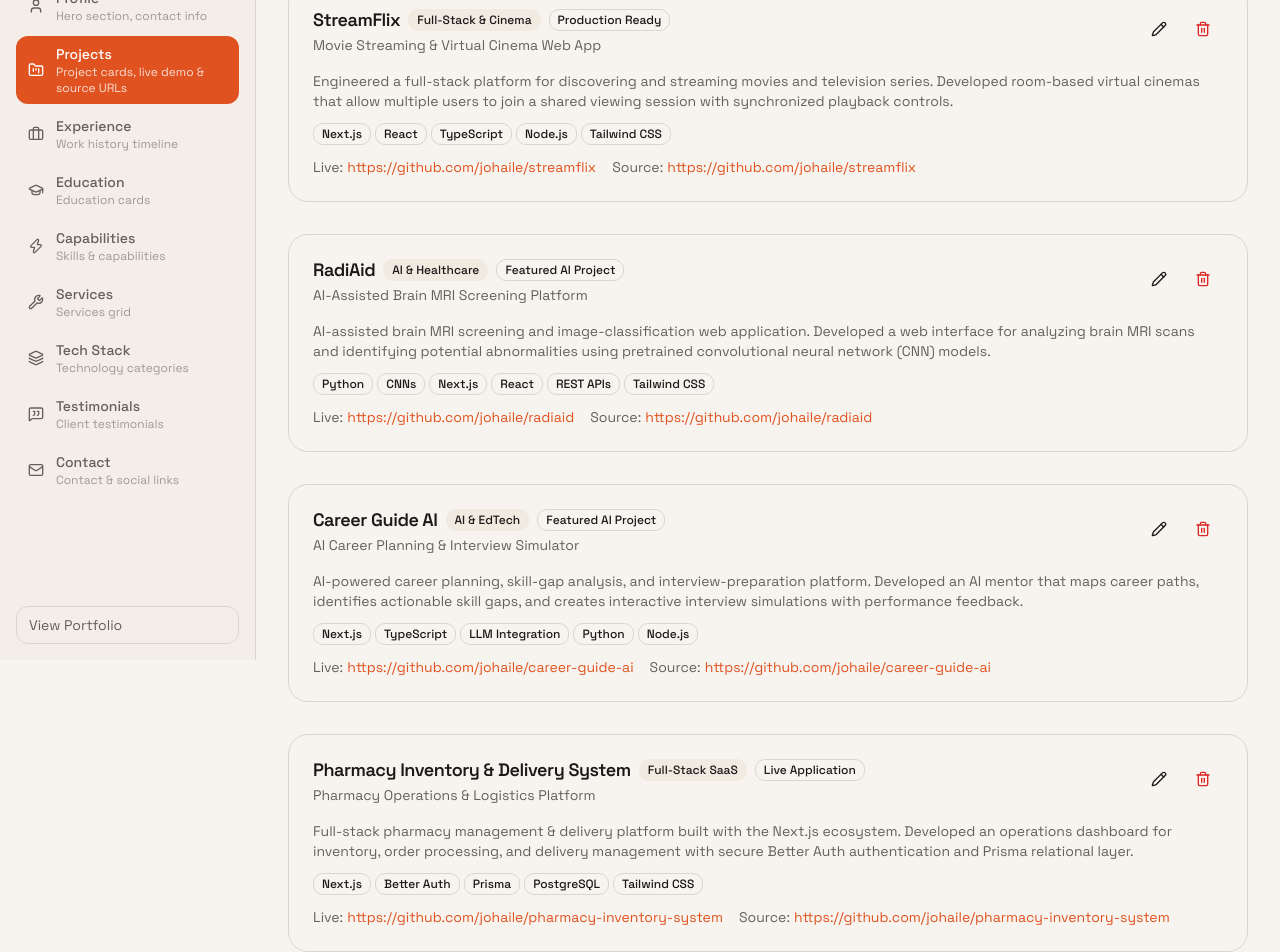
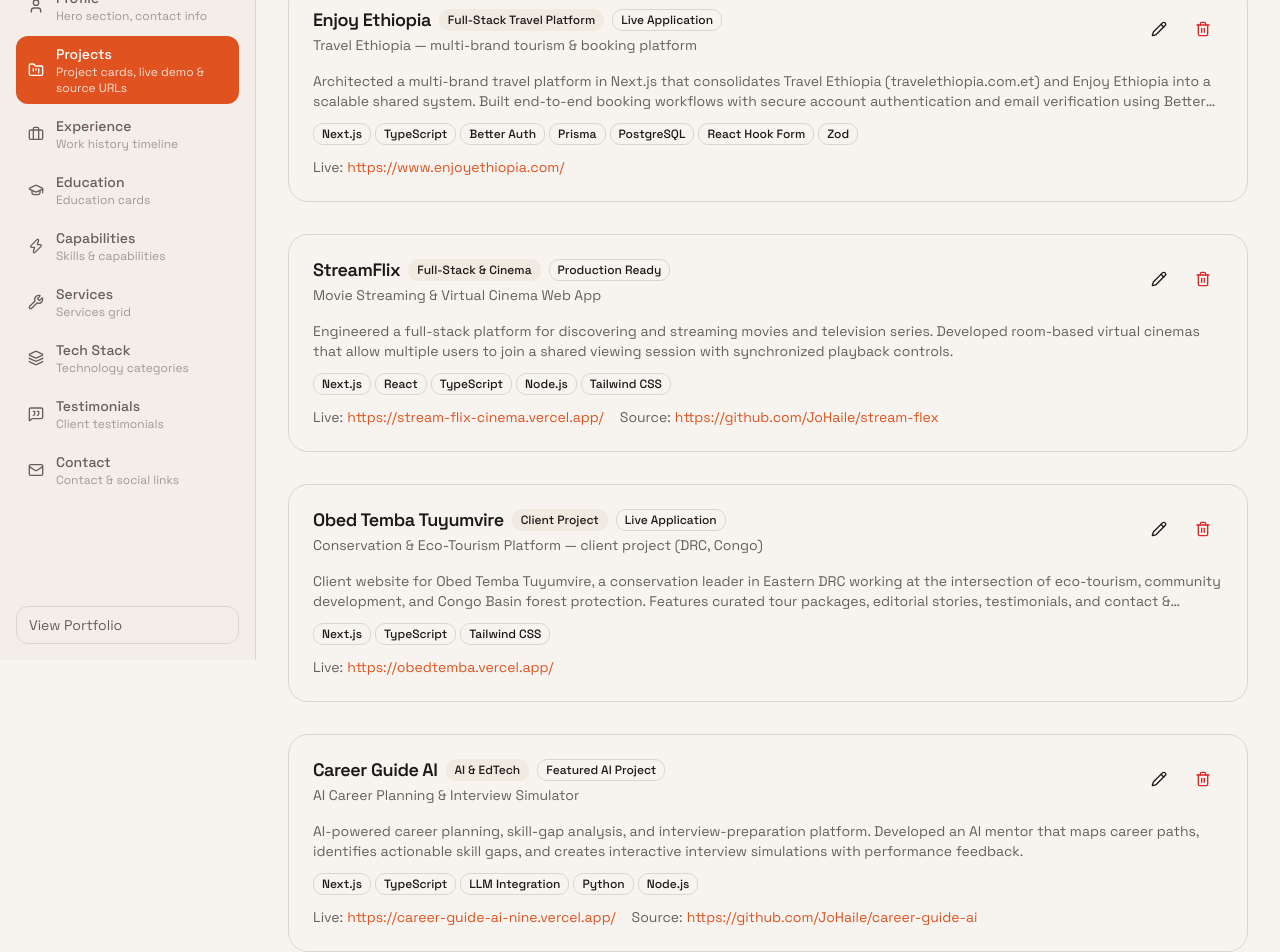
Before and after one commit to JoHaile/portfolio_2, a Next.js app: page /dashboard/projects in a window 1280 px wide. Shown: the part 140-1092 px from the top of the page. Built offline with nearby package versions, Linux system fonts and the light colour scheme.

Commit message:
and added the resume

```diff
--- a/components/shared/ProjectCard.tsx
+++ b/components/shared/ProjectCard.tsx
@@ -32,8 +32,9 @@
   className,
   style,
 }: ProjectCardProps) {
-  const actualLiveUrl = liveUrl || "https://github.com/johaile"
-  const actualSourceUrl = sourceUrl || "https://github.com/johaile"
+  const hasLiveUrl = Boolean(liveUrl)
+  const hasSourceUrl = Boolean(sourceUrl)
+  const hasActions = hasLiveUrl || hasSourceUrl
 
   return (
     <article
@@ -91,9 +92,11 @@
           ))}
         </div>
 
+        {hasActions && (
           <div className="mt-auto flex items-center gap-2 pt-4 border-t border-border/50">
+            {hasLiveUrl && (
               <a
-            href={actualLiveUrl}
+                href={liveUrl}
                 target="_blank"
                 rel="noopener noreferrer"
                 className="group/btn flex-1 inline-flex cursor-pointer items-center justify-center gap-1.5 rounded-xl bg-primary px-3.5 py-2.5 text-xs font-semibold text-primary-foreground transition-all duration-200 hover:-translate-y-0.5 hover:bg-primary/90 hover:shadow-sm"
@@ -101,8 +104,10 @@
                 View Live
                 <ExternalLink className="size-3.5 transition-transform duration-200 group-hover/btn:translate-x-0.5" />
               </a>
+            )}
+            {hasSourceUrl && (
               <a
-            href={actualSourceUrl}
+                href={sourceUrl}
                 target="_blank"
                 rel="noopener noreferrer"
                 className="group/btn flex-1 inline-flex cursor-pointer items-center justify-center gap-1.5 rounded-xl border border-border bg-card px-3.5 py-2.5 text-xs font-semibold text-foreground transition-all duration-200 hover:-translate-y-0.5 hover:bg-muted hover:shadow-sm"
@@ -110,7 +115,9 @@
                 <GitBranch className="size-3.5 text-muted-foreground transition-colors group-hover/btn:text-foreground" />
                 Source Code
               </a>
+            )}
           </div>
+        )}
       </div>
     </article>
   )
--- a/data/projects.ts
+++ b/data/projects.ts
@@ -1,77 +1,95 @@
 export interface Project {
-  category: string
-  status: string
-  title: string
-  subtitle?: string
-  description: string
-  highlights?: string[]
-  imageSrc: string
-  imageAlt: string
-  liveUrl?: string
-  sourceUrl?: string
-  techStack: string[]
+  category: string;
+  status: string;
+  title: string;
+  subtitle?: string;
+  description: string;
+  highlights?: string[];
+  imageSrc: string;
+  imageAlt: string;
+  liveUrl?: string;
+  sourceUrl?: string;
+  techStack: string[];
 }
 
 export const projects: Project[] = [
+  {
+    category: "Full-Stack Travel Platform",
+    status: "Live Application",
+    title: "Enjoy Ethiopia",
+    subtitle: "Travel Ethiopia — multi-brand tourism & booking platform",
+    description:
+      "Architected a multi-brand travel platform in Next.js that consolidates Travel Ethiopia (travelethiopia.com.et) and Enjoy Ethiopia into a scalable shared system. Built end-to-end booking workflows with secure account authentication and email verification using Better Auth, and modeled booking, customer, and operational data in PostgreSQL with Prisma.",
+    highlights: [
+      "Architected a shared multi-brand platform consolidating Travel Ethiopia & Enjoy Ethiopia",
+      "Built end-to-end booking flows with Better Auth authentication & email verification",
+      "Modeled relational booking, customer, and operational data in PostgreSQL with Prisma",
+    ],
+    imageSrc:
+      "https://images.unsplash.com/photo-1547471080-7cc2caa01a7e?w=800&h=500&fit=crop&q=80",
+    imageAlt: "Enjoy Ethiopia multi-brand tourism & booking platform",
+    liveUrl: "https://www.enjoyethiopia.com/",
+    techStack: [
+      "Next.js",
+      "TypeScript",
+      "Better Auth",
+      "Prisma",
+      "PostgreSQL",
+      "React Hook Form",
+      "Zod",
+    ],
+  },
   {
     category: "Full-Stack & Cinema",
     status: "Production Ready",
     title: "StreamFlix",
     subtitle: "Movie Streaming & Virtual Cinema Web App",
-        description: "Engineered a full-stack platform for discovering and streaming movies and television series. Developed room-based virtual cinemas that allow multiple users to join a shared viewing session with synchronized playback controls.",
+    description:
+      "Engineered a full-stack platform for discovering and streaming movies and television series. Developed room-based virtual cinemas that allow multiple users to join a shared viewing session with synchronized playback controls.",
     highlights: [
       "Engineered room-based virtual cinemas for multi-user synchronized watch parties",
       "Implemented full-stack streaming workflows & responsive viewing interface",
     ],
-        imageSrc: "https://images.unsplash.com/photo-1574375927938-d5a98e8ffe85?w=800&h=500&fit=crop&q=80",
+    imageSrc:
+      "https://images.unsplash.com/photo-1574375927938-d5a98e8ffe85?w=800&h=500&fit=crop&q=80",
     imageAlt: "StreamFlix Movie Streaming & Virtual Cinema Platform",
-        liveUrl: "https://github.com/johaile/streamflix",
-        sourceUrl: "https://github.com/johaile/streamflix",
-        techStack: [
-            "Next.js",
-            "React",
-            "TypeScript",
-            "Node.js",
-            "Tailwind CSS",
-          ],
+    liveUrl: "https://stream-flix-cinema.vercel.app/",
+    sourceUrl: "https://github.com/JoHaile/stream-flex",
+    techStack: ["Next.js", "React", "TypeScript", "Node.js", "Tailwind CSS"],
   },
   {
-        category: "AI & Healthcare",
-        status: "Featured AI Project",
-        title: "RadiAid",
-        subtitle: "AI-Assisted Brain MRI Screening Platform",
-        description: "AI-assisted brain MRI screening and image-classification web application. Developed a web interface for analyzing brain MRI scans and identifying potential abnormalities using pretrained convolutional neural network (CNN) models.",
+    category: "Client Project",
+    status: "Live Application",
+    title: "Obed Temba Tuyumvire",
+    subtitle: "Conservation & Eco-Tourism Platform — client project (DRC, Congo)",
+    description:
+      "Client website for Obed Temba Tuyumvire, a conservation leader in Eastern DRC working at the intersection of eco-tourism, community development, and Congo Basin forest protection. Features curated tour packages, editorial stories, testimonials, and contact & speaking-inquiry flows.",
     highlights: [
-            "Integrated pretrained CNN models for medical-image classification",
-            "Presented predicted condition, severity estimate, and model confidence scores",
+      "Client project for a conservation leader based in the DRC, Congo",
+      "Eco-tourism & community development hub with curated tour packages",
     ],
-        imageSrc: "https://images.unsplash.com/photo-1576091160399-112ba8d25d1d?w=800&h=500&fit=crop&q=80",
-        imageAlt: "RadiAid AI-Assisted Brain MRI Screening Platform",
-        liveUrl: "https://github.com/johaile/radiaid",
-        sourceUrl: "https://github.com/johaile/radiaid",
-        techStack: [
-            "Python",
-            "CNNs",
-            "Next.js",
-            "React",
-            "REST APIs",
-            "Tailwind CSS",
-          ],
+    imageSrc:
+      "https://images.unsplash.com/photo-1441974231531-c6227db76b6e?w=800&h=500&fit=crop&q=80",
+    imageAlt: "Obed Temba Tuyumvire conservation & eco-tourism platform",
+    liveUrl: "https://obedtemba.vercel.app/",
+    techStack: ["Next.js", "TypeScript", "Tailwind CSS"],
   },
   {
     category: "AI & EdTech",
     status: "Featured AI Project",
     title: "Career Guide AI",
     subtitle: "AI Career Planning & Interview Simulator",
-        description: "AI-powered career planning, skill-gap analysis, and interview-preparation platform. Developed an AI mentor that maps career paths, identifies actionable skill gaps, and creates interactive interview simulations with performance feedback.",
+    description:
+      "AI-powered career planning, skill-gap analysis, and interview-preparation platform. Developed an AI mentor that maps career paths, identifies actionable skill gaps, and creates interactive interview simulations with performance feedback.",
     highlights: [
       "Developed AI mentor for mapping personalized career paths & skill gaps",
       "Created interview simulations providing immediate performance feedback",
     ],
-        imageSrc: "https://images.unsplash.com/photo-1516321318423-f06f85e504b3?w=800&h=500&fit=crop&q=80",
+    imageSrc:
+      "https://images.unsplash.com/photo-1516321318423-f06f85e504b3?w=800&h=500&fit=crop&q=80",
     imageAlt: "Career Guide AI Planning & Interview Preparation",
-        liveUrl: "https://github.com/johaile/career-guide-ai",
-        sourceUrl: "https://github.com/johaile/career-guide-ai",
+    liveUrl: "https://career-guide-ai-nine.vercel.app/",
+    sourceUrl: "https://github.com/JoHaile/career-guide-ai",
     techStack: [
       "Next.js",
       "TypeScript",
@@ -82,18 +100,20 @@
   },
   {
     category: "Full-Stack SaaS",
-        status: "Live Application",
+    status: "2nd Place — Univ. of Gondar Hackathon",
     title: "Pharmacy Inventory & Delivery System",
     subtitle: "Pharmacy Operations & Logistics Platform",
-        description: "Full-stack pharmacy management & delivery platform built with the Next.js ecosystem. Developed an operations dashboard for inventory, order processing, and delivery management with secure Better Auth authentication and Prisma relational layer.",
+    description:
+      "Full-stack pharmacy management & delivery platform built with the Next.js ecosystem. Developed an operations dashboard for inventory, order processing, and delivery management with secure Better Auth authentication and Prisma relational layer. Awarded 2nd place at the University of Gondar hackathon.",
     highlights: [
+      "Awarded 2nd Place at the University of Gondar Hackathon",
       "Operations dashboard for inventory, order processing, and delivery workflows",
       "Implemented secure Better Auth authentication & scalable Prisma relational layer",
     ],
-        imageSrc: "https://images.unsplash.com/photo-1586015555751-63bb77f4322a?w=800&h=500&fit=crop&q=80",
+    imageSrc:
+      "https://images.unsplash.com/photo-1586015555751-63bb77f4322a?w=800&h=500&fit=crop&q=80",
     imageAlt: "Pharmacy Inventory & Delivery Management System",
-        liveUrl: "https://github.com/johaile/pharmacy-inventory-system",
-        sourceUrl: "https://github.com/johaile/pharmacy-inventory-system",
+    sourceUrl: "https://github.com/JoHaile/pharmacy-inventory-and-delivery",
     techStack: [
       "Next.js",
       "Better Auth",
@@ -107,41 +127,34 @@
     status: "Live Application",
     title: "Car Rental Web-App",
     subtitle: "Vehicle Reservation & Rental Platform",
-        description: "Full-stack rental platform built with Next.js, PostgreSQL/MySQL, and ShadCN UI. Implemented authentication, role-based access control, automated transactional emails, real-time rental updates, and reservation data architecture.",
+    description:
+      "Full-stack rental platform built with Next.js, PostgreSQL/MySQL, and ShadCN UI. Implemented authentication, role-based access control, automated transactional emails, real-time rental updates, and reservation data architecture.",
     highlights: [
       "Implemented RBAC, authentication, and automated transactional email workflows",
       "Designed real-time rental updates and relational data model for vehicles & bookings",
     ],
-        imageSrc: "https://images.unsplash.com/photo-1549317661-bd32c8ce0db2?w=800&h=500&fit=crop&q=80",
+    imageSrc:
+      "https://images.unsplash.com/photo-1549317661-bd32c8ce0db2?w=800&h=500&fit=crop&q=80",
     imageAlt: "Car Rental Full-Stack Platform",
-        liveUrl: "https://github.com/johaile/car-rental-app",
-        sourceUrl: "https://github.com/johaile/car-rental-app",
-        techStack: [
-            "Next.js",
-            "PostgreSQL",
-            "ShadCN UI",
-            "React Hook Form",
-            "Zod",
-          ],
+    liveUrl: "https://car-rental-puce-ten-74.vercel.app/",
+    sourceUrl: "https://github.com/JoHaile/car-rental",
+    techStack: ["Next.js", "PostgreSQL", "ShadCN UI", "React Hook Form", "Zod"],
   },
   {
     category: "Desktop Application",
     status: "Desktop Game",
     title: "Typing Speed Racer",
     subtitle: "JavaFX Desktop Typing Game",
-        description: "Desktop typing game built with JavaFX. Developed real-time typing-speed and accuracy tracking with a responsive JavaFX interface, scoring system, gameplay progression, and performance feedback.",
+    description:
+      "Desktop typing game built with JavaFX. Developed real-time typing-speed and accuracy tracking with a responsive JavaFX interface, scoring system, gameplay progression, and performance feedback.",
     highlights: [
       "Developed real-time typing-speed and accuracy tracking",
       "Implemented scoring, gameplay progression, and interactive JavaFX interface",
     ],
-        imageSrc: "https://images.unsplash.com/photo-1587829741301-dc798b83add3?w=800&h=500&fit=crop&q=80",
+    imageSrc:
+      "https://images.unsplash.com/photo-1587829741301-dc798b83add3?w=800&h=500&fit=crop&q=80",
     imageAlt: "Typing Speed Racer Desktop Game",
-        liveUrl: "https://github.com/johaile/typing-speed-racer",
-        sourceUrl: "https://github.com/johaile/typing-speed-racer",
-        techStack: [
-            "Java",
-            "JavaFX",
-            "Object-Oriented Programming",
-          ],
+    sourceUrl: "https://github.com/JoHaile/Typing-speed-racer",
+    techStack: ["Java", "JavaFX", "Object-Oriented Programming"],
   },
 ];
```
Also changed, not shown: 1 other file (tests, documents, lock files or other folders). Lines whose indentation alone changed are shown as unchanged.
